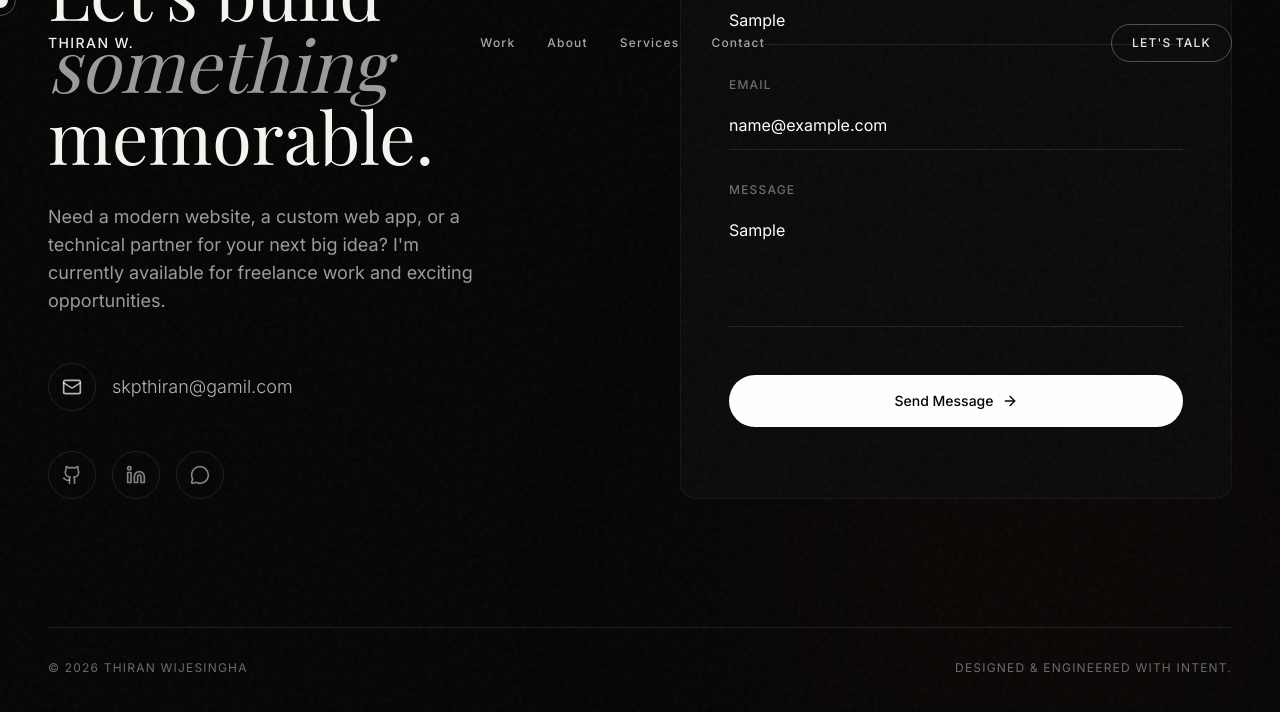
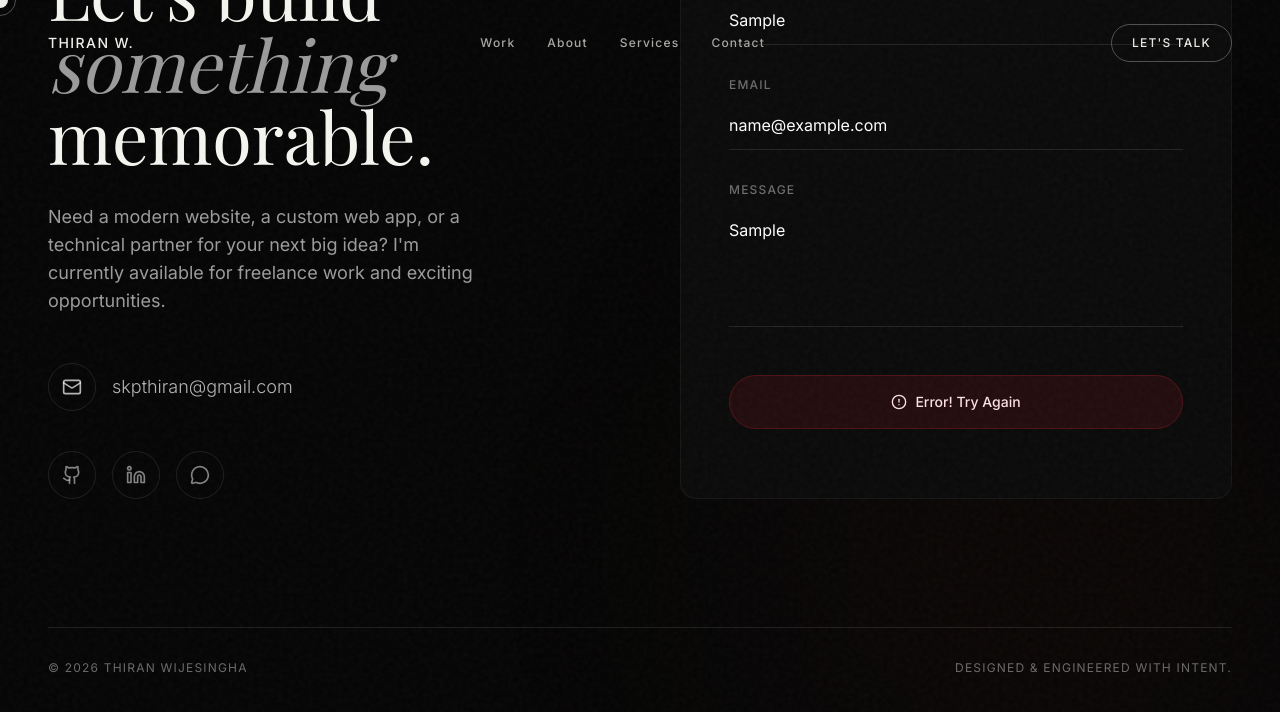
Before and after one commit to skpthiran/thiran-business-site, a React (Vite) app: page / in a window 1280 px wide. Both pictures are taken after typing "Sample", "name@example.com", "Sample" into the empty fields and a click on the button "Send Message". Shown: the part 7531-8243 px from the top of the page. Built offline with nearby package versions, Linux system fonts and the light colour scheme; no server answers; a web font is replaced by a local one.

Commit message:
feat: connect contact form to email via Web3Forms and fix email typo

```diff
--- a/src/components/Contact.tsx
+++ b/src/components/Contact.tsx
@@ -1,7 +1,48 @@
+import { useState } from 'react';
 import { motion } from 'motion/react';
-import { ArrowRight, Mail, Github, Linkedin, MessageCircle } from 'lucide-react';
+import { ArrowRight, Mail, Github, Linkedin, MessageCircle, CheckCircle2, AlertCircle } from 'lucide-react';
 
 export default function Contact() {
+  const [formState, setFormState] = useState<'idle' | 'sending' | 'success' | 'error'>('idle');
+  const [formData, setFormData] = useState({
+    name: '',
+    email: '',
+    message: ''
+  });
+
+  const handleSubmit = async (e: React.FormEvent) => {
+    e.preventDefault();
+    setFormState('sending');
+
+    try {
+      const response = await fetch('https://api.web3forms.com/submit', {
+        method: 'POST',
+        headers: {
+          'Content-Type': 'application/json',
+          'Accept': 'application/json'
+        },
+        body: JSON.stringify({
+          access_key: import.meta.env.VITE_WEB3FORMS_ACCESS_KEY,
+          ...formData,
+          subject: `New Contact from ${formData.name}`,
+          from_name: "Thiran Portfolio"
+        })
+      });
+
+      const result = await response.json();
+      if (result.success) {
+        setFormState('success');
+        setFormData({ name: '', email: '', message: '' });
+        setTimeout(() => setFormState('idle'), 5000);
+      } else {
+        setFormState('error');
+      }
+    } catch (error) {
+      console.error('Submission error:', error);
+      setFormState('error');
+    }
+  };
+
   return (
     <section id="contact" className="py-32 px-6 md:px-12 relative overflow-hidden">
       {/* Background glow */}
@@ -29,11 +70,11 @@ export default function Contact() {
               </p>
 
               <div className="flex flex-col gap-6">
-                <a href="mailto:skpthiran@gamil.com" className="flex items-center gap-4 text-white/70 hover:text-white transition-colors group w-fit">
+                <a href="mailto:skpthiran@gmail.com" className="flex items-center gap-4 text-white/70 hover:text-white transition-colors group w-fit">
                   <div className="w-12 h-12 rounded-full border border-white/10 flex items-center justify-center group-hover:border-white/30 transition-colors">
                     <Mail className="w-5 h-5" />
                   </div>
-                  <span className="text-lg font-light">skpthiran@gamil.com</span>
+                  <span className="text-lg font-light">skpthiran@gmail.com</span>
                 </a>
 
                 <div className="flex gap-4 mt-4">
@@ -59,12 +100,15 @@ export default function Contact() {
             transition={{ duration: 0.8, delay: 0.2 }}
             className="bg-[#0a0a0a] p-8 md:p-12 rounded-2xl border border-white/5"
           >
-            <form className="flex flex-col gap-8" onSubmit={(e) => e.preventDefault()}>
+            <form className="flex flex-col gap-8" onSubmit={handleSubmit}>
               <div className="flex flex-col gap-2">
                 <label htmlFor="name" className="text-xs font-medium tracking-widest uppercase text-white/40">Name</label>
                 <input
                   type="text"
                   id="name"
+                  required
+                  value={formData.name}
+                  onChange={(e) => setFormData({ ...formData, name: e.target.value })}
                   placeholder="What should I call you?"
                   className="bg-transparent border-b border-white/10 py-3 text-white placeholder:text-white/20 focus:outline-none focus:border-[#C84B31] transition-colors"
                 />
@@ -75,6 +119,9 @@ export default function Contact() {
                 <input
                   type="email"
                   id="email"
+                  required
+                  value={formData.email}
+                  onChange={(e) => setFormData({ ...formData, email: e.target.value })}
                   placeholder="hello@yourcompany.com"
                   className="bg-transparent border-b border-white/10 py-3 text-white placeholder:text-white/20 focus:outline-none focus:border-[#C84B31] transition-colors"
                 />
@@ -85,14 +132,44 @@ export default function Contact() {
                 <textarea
                   id="message"
                   rows={4}
+                  required
+                  value={formData.message}
+                  onChange={(e) => setFormData({ ...formData, message: e.target.value })}
                   placeholder="Tell me about your project, timeline, and budget..."
                   className="bg-transparent border-b border-white/10 py-3 text-white placeholder:text-white/20 focus:outline-none focus:border-[#C84B31] transition-colors resize-none"
                 />
               </div>
 
-              <button className="group mt-4 flex items-center justify-center gap-2 bg-white text-black px-8 py-4 rounded-full text-sm font-medium hover:bg-[#C84B31] hover:text-white transition-all">
-                Send Message
-                <ArrowRight className="w-4 h-4 group-hover:translate-x-1 transition-transform" />
+              <button
+                type="submit"
+                disabled={formState === 'sending' || formState === 'success'}
+                className={`group mt-4 flex items-center justify-center gap-2 px-8 py-4 rounded-full text-sm font-medium transition-all ${
+                  formState === 'success'
+                    ? 'bg-green-500/10 text-green-400 border border-green-500/20'
+                    : formState === 'error'
+                    ? 'bg-red-500/10 text-red-100 border border-red-500/20'
+                    : 'bg-white text-black hover:bg-[#C84B31] hover:text-white'
+                }`}
+              >
+                {formState === 'idle' && (
+                  <>
+                    Send Message
+                    <ArrowRight className="w-4 h-4 group-hover:translate-x-1 transition-transform" />
+                  </>
+                )}
+                {formState === 'sending' && "Sending..."}
+                {formState === 'success' && (
+                  <>
+                    <CheckCircle2 className="w-4 h-4" />
+                    Sent Successfully
+                  </>
+                )}
+                {formState === 'error' && (
+                  <>
+                    <AlertCircle className="w-4 h-4" />
+                    Error! Try Again
+                  </>
+                )}
               </button>
             </form>
           </motion.div>
```
